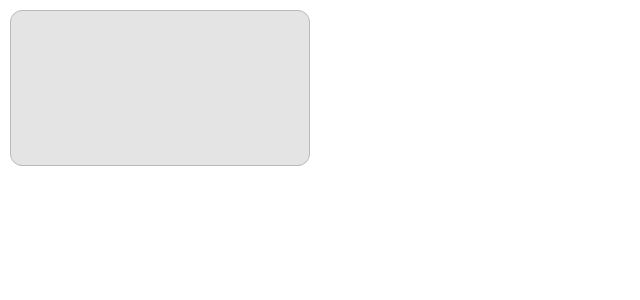
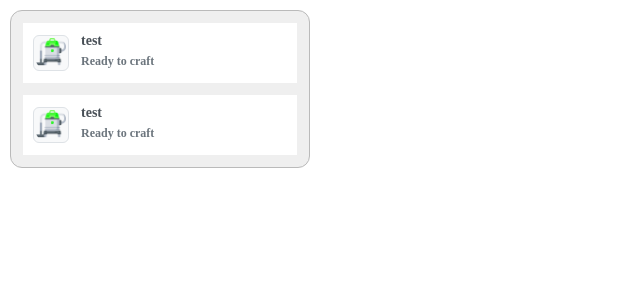
Before and after one commit to yehor-kostiuk/Vacuumaria, a React (Vite) app: page / in a window 1280 px wide. Shown: the top 300 px of the page, without its empty margins (0-640 px from the left). Built offline with nearby package versions, Linux system fonts and the light colour scheme.

Commit message:
refactor: update discovery component

```diff
--- a/src/libs/components/discovery/discovery-panel/discovery-panel-card/discovery-panel-card.module.css
+++ b/src/libs/components/discovery/discovery-panel/discovery-panel-card/discovery-panel-card.module.css
@@ -0,0 +1,44 @@
+.card {
+    display: flex;
+    width: 100%;
+    height: 60px;
+    padding: 10px;
+    background: white;
+    gap: 12px;
+}
+
+.card-image-container {
+    position: relative;
+    width: 36px;
+    height: 36px;
+    display: flex;
+    align-items: center;
+    justify-content: center;
+    background: #f8f9fa;
+    border: 1px solid #DEE2E6;
+    border-radius: 6px;
+    flex-shrink: 0;
+    margin-top: 2px;
+}
+
+.card-image {
+    width: 30px;
+    height: 30px;
+    border-radius: 8px;
+    object-fit: cover;
+}
+
+.item-name {
+    font-size: 14px;
+    font-weight: 600;
+    color: #495057;
+    word-wrap: break-word;
+    line-height: 1.2;
+    max-width: 100%;
+}
+
+.item-status {
+    font-size: 12px;
+    color: #6c757d;
+    margin-top: 2px;
+}
--- a/src/libs/components/discovery/discovery-panel/discovery-panel-card/discovery-panel-card.tsx
+++ b/src/libs/components/discovery/discovery-panel/discovery-panel-card/discovery-panel-card.tsx
@@ -0,0 +1,23 @@
+import React from "react";
+import styles from "./discovery-panel-card.module.css";
+
+type DiscoveryPanelCardProps = {
+	title: string;
+	image: string;
+}
+
+const DiscoveryPanelCard: React.FC<DiscoveryPanelCardProps> = ({ title, image }) => {
+	return (
+		<div className={styles["card"]}>
+			<div className={styles["card-image-container"]}>
+				<img src={image} alt={title} className={styles["card-image"]} />
+			</div>
+			<div>
+				<h3 className={styles["item-name"]}>{title}</h3>
+				<h3 className={styles["item-status"]}>Ready to craft</h3>
+			</div>
+		</div>
+	);
+};
+
+export { DiscoveryPanelCard };
--- a/src/libs/components/discovery/discovery-panel/discovery-panel.module.css
+++ b/src/libs/components/discovery/discovery-panel/discovery-panel.module.css
@@ -1,10 +1,13 @@
 .discovery-panel {
+    display: flex;
+    flex-direction: column;
     width: 300px;
-    height: 156px;
-    min-width: 280px;
+
+    padding: 12px;
     margin: 10px;
-    background-color: #e4e4e4;
+    background-color: #efefef;
     border-radius: 12px;
-    border: 1px solid;
-    border-color: #bababa;
+    border: 1px solid #bababa;
+    justify-content: center;
+    gap: 12px;
 }
--- a/src/libs/components/discovery/discovery-panel/discovery-panel.tsx
+++ b/src/libs/components/discovery/discovery-panel/discovery-panel.tsx
@@ -1,8 +1,20 @@
 import React from "react";
 import styles from "./discovery-panel.module.css";
+import { DiscoveryPanelCard } from "./discovery-panel-card/discovery-panel-card.jsx";
 
 const DiscoveryPanel: React.FC = () => {
-	return <div className={styles["discovery-panel"]}></div>;
+	return (
+		<div className={styles["discovery-panel"]}>
+			<DiscoveryPanelCard
+				title="test"
+				image="/public/vacuum-cleaner.png"
+			/>
+			<DiscoveryPanelCard
+				title="test"
+				image="/public/vacuum-cleaner.png"
+			/>
+		</div>
+	);
 };
 
 export { DiscoveryPanel };
--- a/src/libs/components/discovery/discovery.module.css
+++ b/src/libs/components/discovery/discovery.module.css
@@ -1,6 +1,5 @@
 .discovery {
     width: 320px;
     height: 408px;
-    display: flex;
     background-color: #ffffff;
 }
--- a/src/libs/components/discovery/discovery.tsx
+++ b/src/libs/components/discovery/discovery.tsx
@@ -1,6 +1,6 @@
 import React from "react";
+import styles from "./discovery.module.css";
 import { DiscoveryPanel } from "./discovery-panel/discovery-panel.jsx";
-import styles from "./discovery.module.css";
 
 const Discovery: React.FC = () => {
 	return (
```
